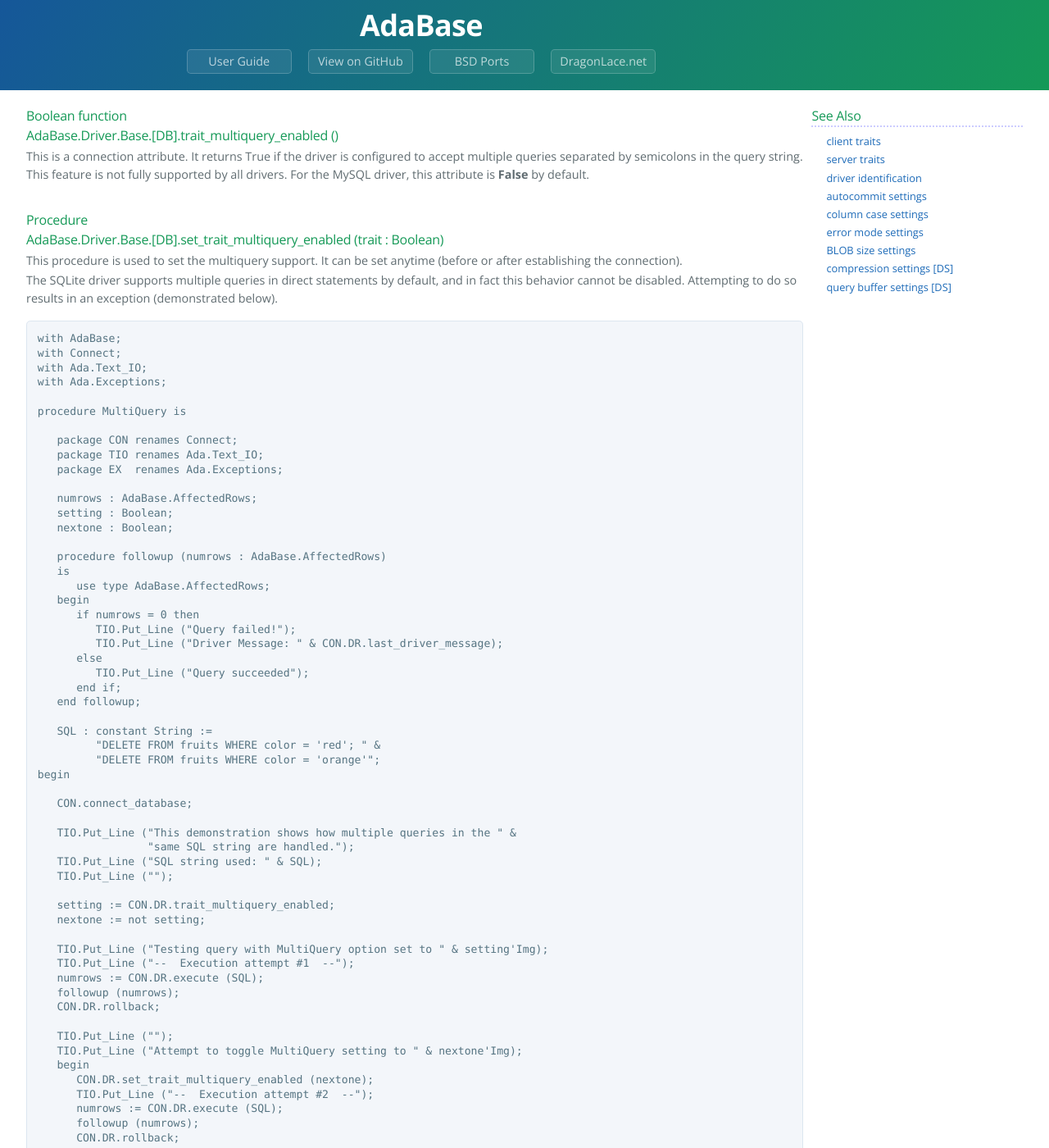
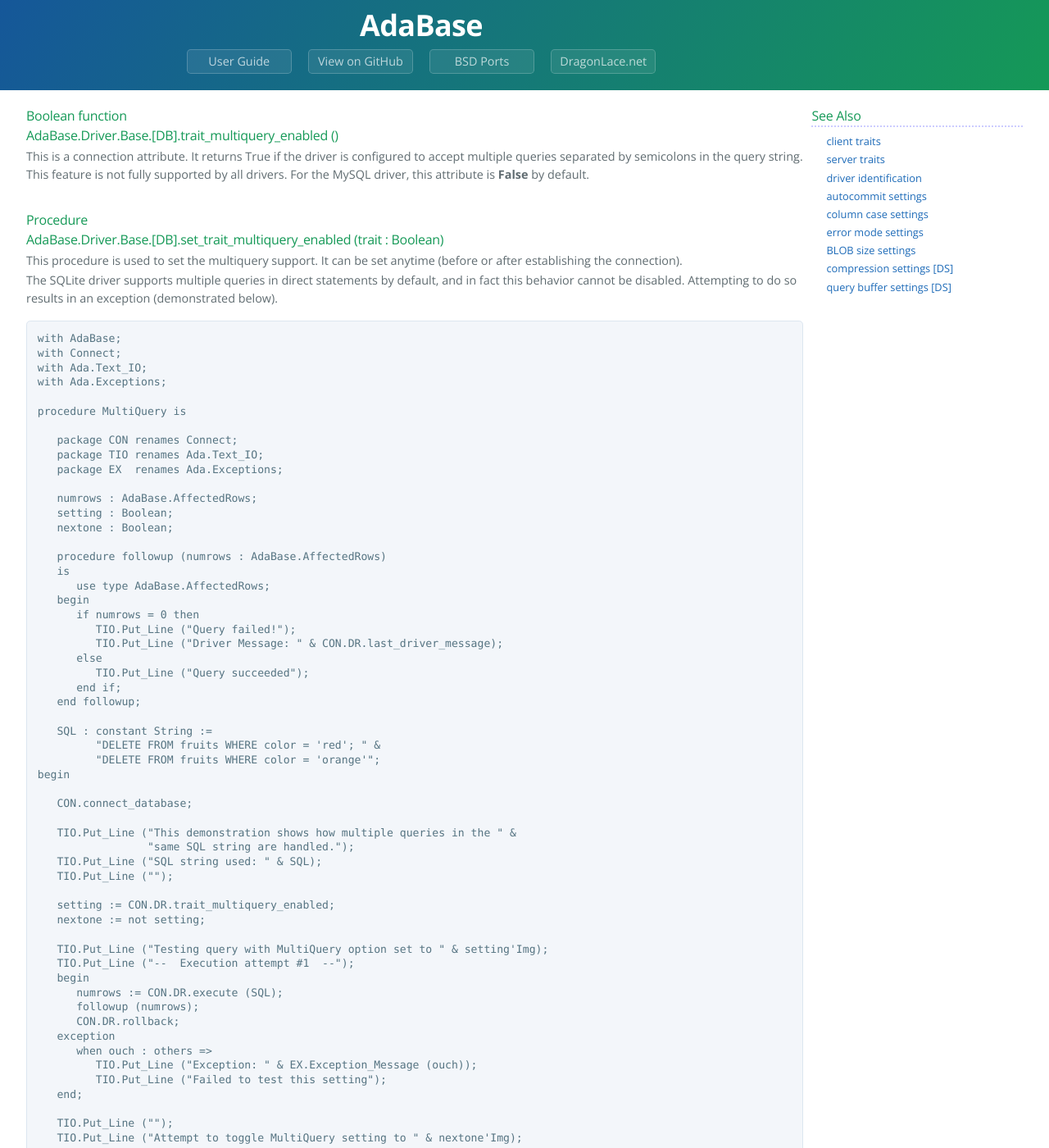
Before and after one commit to jrmarino/AdaBase, a Jekyll site: the page built from trait_multiquery.md, in a window 1280 px wide and 1400 px high. Shown: the whole window at 82% size. Built offline with Jekyll 4.4.1, drawn with Linux system fonts in a browser that asks for light colours; some of the changed text lies outside the part shown.

Commit message:
Update multiquery testcase output

```diff
--- a/trait_multiquery.md
+++ b/trait_multiquery.md
@@ -64,9 +64,15 @@
 
    TIO.Put_Line ("Testing query with MultiQuery option set to " & setting'Img);
    TIO.Put_Line ("--  Execution attempt #1  --");
-   numrows := CON.DR.execute (SQL);
-   followup (numrows);
-   CON.DR.rollback;
+   begin
+      numrows := CON.DR.execute (SQL);
+      followup (numrows);
+      CON.DR.rollback;
+   exception
+      when ouch : others =>
+         TIO.Put_Line ("Exception: " & EX.Exception_Message (ouch));
+         TIO.Put_Line ("Failed to test this setting");
+   end;
 
    TIO.Put_Line ("");
    TIO.Put_Line ("Attempt to toggle MultiQuery setting to " & nextone'Img);
@@ -94,29 +100,15 @@
 
 Testing query with MultiQuery option set to FALSE
 --  Execution attempt #1  --
-Query failed!
-Driver Message: You have an error in your SQL syntax; check the manual that corresponds to your MySQL server version for the right syntax to use near 'DELETE FROM fruits WHERE color = 'orange'' at line 1
+Exception: Driver is configured to allow only one query at time, but this SQL contains multiple queries: DELETE FROM fruits WHERE color = 'red'; DELETE FROM fruits WHERE color = 'orange'
+Failed to test this setting
 
 Attempt to toggle MultiQuery setting to TRUE
 --  Execution attempt #2  --
 Query succeeded
 </pre>
-<p class="caption">Output using MySQL Driver</p>
+<p class="caption">Output using any driver</p>
 
-<br/>
-<pre class="output">
-This demonstration shows how multiple queries in the same SQL string are handled.
-SQL string used: DELETE FROM fruits WHERE color = 'red'; DELETE FROM fruits WHERE color = 'orange'
-
-Testing query with MultiQuery option set to TRUE
---  Execution attempt #1  --
-Query succeeded
-
-Attempt to toggle MultiQuery setting to FALSE
-Exception: Multiple SQL statements cannot be disabled
-Failed to test this setting
-</pre>
-<p class="caption">Output using SQLite Driver</p>
 <br/>
 <p>{{ page.supported_drivers }}</p>
 </div>
```
